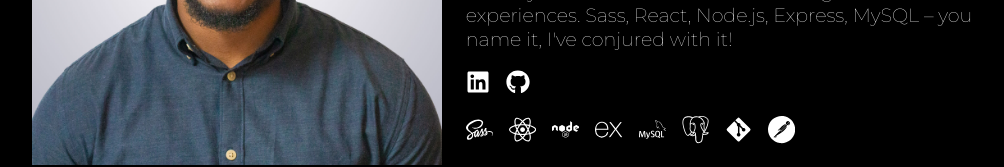
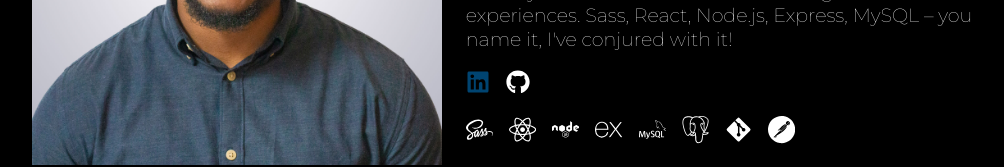
Before and after one commit to Ekpenga9000/portfolio-website, a React (Vite) app: page / in a window 1280 px wide. Shown: the part 1328-1495 px from the top of the page, without its empty margins (135-1139 px from the left). Built offline with nearby package versions, Linux system fonts and the light colour scheme.

Commit message:
Add color to linkedIn logo

```diff
--- a/src/components/about/About.jsx
+++ b/src/components/about/About.jsx
@@ -14,7 +14,7 @@ const About = () => {
                         I thrive on building seamless web experiences. Sass, React, Node.js, Express, MySQL – you name it, I&#39;ve conjured with it!
                     </p>
                     <div className="about__link-div">
-                        <a href="https://www.linkedin.com/in/omogbareekpenga/" target="blank" className="about__link"><FaLinkedin /></a>
+                        <a href="https://www.linkedin.com/in/omogbareekpenga/" target="blank" className="about__link--linkedIn"><FaLinkedin /></a>
                         <a href="https://github.com/Ekpenga9000" target="blank" className="about__link"><FaGithub /></a>
                     </div>
                     <div className="about__icons-div">
--- a/src/components/about/About.scss
+++ b/src/components/about/About.scss
@@ -46,6 +46,10 @@
         text-decoration: none;
         color: $text-primary;
         font-size: 1.5rem;
+        &--linkedIn{
+            @extend .about__link;
+            color: #004471;
+        }
     }
     &__icons-div{
         display: flex;
```
